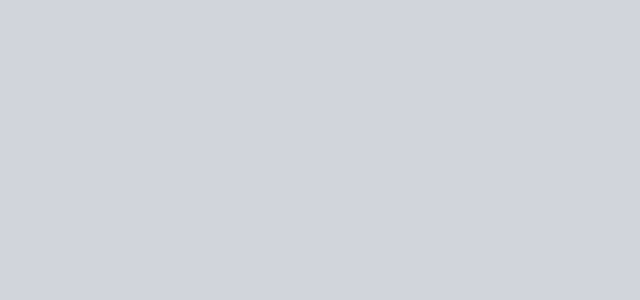
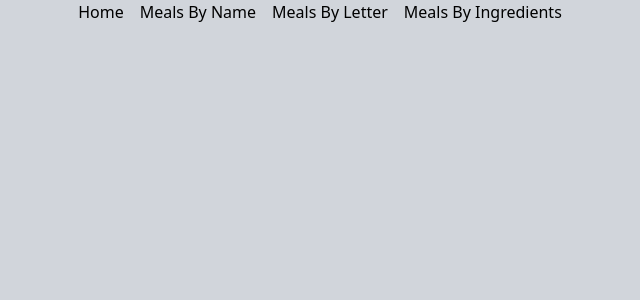
Before and after one commit to eachem/meal-search, a Vue app: page / in a window 1280 px wide. Before the commit this address had no page. Shown: the top 300 px of the page, without its empty margins (320-960 px from the left). Built offline with nearby package versions, Linux system fonts and the light colour scheme.

Commit message:
MealDetails working

```diff
--- a/src/components/MealItem.vue
+++ b/src/components/MealItem.vue
@@ -9,7 +9,7 @@
 
 <template>
     <div class="bg-white shadow rounded-xl">
-        <router-link :to="{}">
+        <router-link :to="{name: 'MealDetails', params: {id: meal.idMeal}}">
             <img :src="meal.strMealThumb" class="rounded-t-xl h-48 object-cover w-full"/>
         </router-link>
         <div class="p-3">
--- a/src/components/NavMenu.vue
+++ b/src/components/NavMenu.vue
@@ -1,11 +1,11 @@
 
-import HomePage from '@/views/HomePage.vue'
+import HomePage from '@/views/HomePage.vue';
 <template>
   <nav>
-    <RouterLink :to="{name: 'HomePage'}">Home</RouterLink>
+    <RouterLink :to="{ name: 'Home' }">Home</RouterLink>
     <RouterLink :to="{name: 'MealsByName'}">Meals By Name</RouterLink>
     <RouterLink :to="{name: 'MealsByLetter'}">Meals By Letter</RouterLink>
-    <RouterLink :to="{name: 'MealsByIngredients'}">Meals By Ingredients</RouterLink>
+    <RouterLink :to="{name: 'MealByIngredients'}">Meals By Ingredients</RouterLink>
   </nav>
 </template>
 
--- a/src/views/Ingredients.vue
+++ b/src/views/Ingredients.vue
@@ -1,4 +1,5 @@
 <script setup>
+
 </script>
 
 <template>
--- a/src/views/MealByIngredients.vue
+++ b/src/views/MealByIngredients.vue
@@ -1,4 +1,5 @@
 <script setup>
+
 </script>
 
 <template>
--- a/src/views/MealDetails.vue
+++ b/src/views/MealDetails.vue
@@ -1,6 +1,26 @@
 <script setup>
+
+import { onMounted, ref } from 'vue';
+import useAPI from '@/composables/useAPI'
+import { useRoute, useRouter } from 'vue-router';
+
+const { api } = useAPI()
+const route = useRoute()
+const meal = ref({})
+
+onMounted(() => {
+    api.get('lookup.php?i?i=${route.params.id}')
+        .then(({ data }) => {
+            meal.value = data.meals[0] || {}
+        })
+})
+
 </script>
 
 <template>
+    <div class="">
+        {{ meal }}
+
+    </div>
 
 </template>
--- a/src/views/MealsByName.vue
+++ b/src/views/MealsByName.vue
@@ -1,4 +1,5 @@
 <script setup>
+
 </script>
 
 <template>
```
Also changed, not shown: src/router.js (+4 -3 lines), src/views/MealsByLetter.vue (line endings or trailing spaces).
